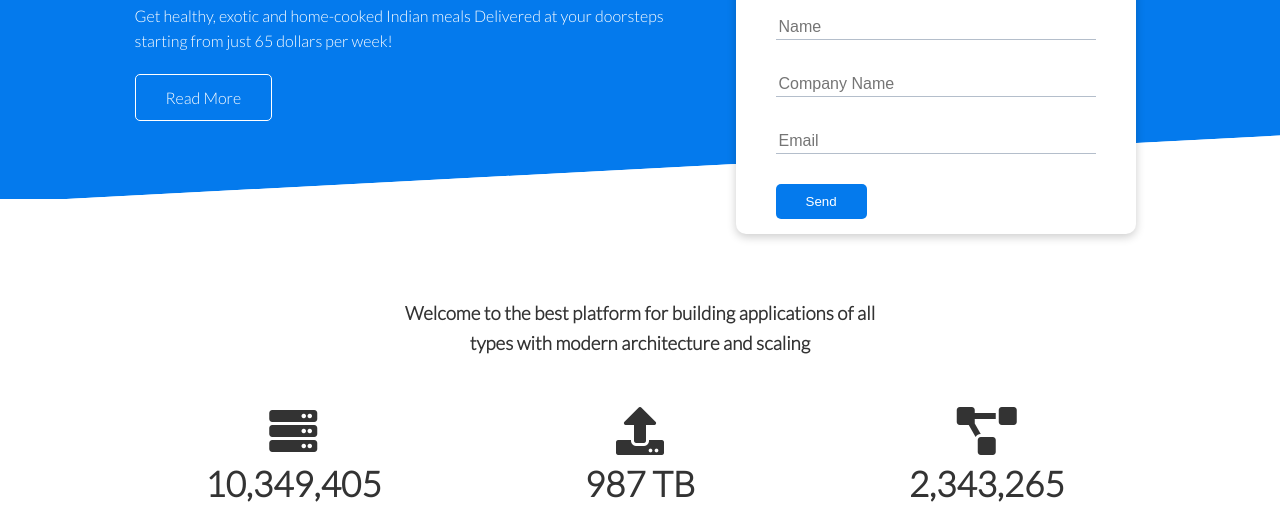
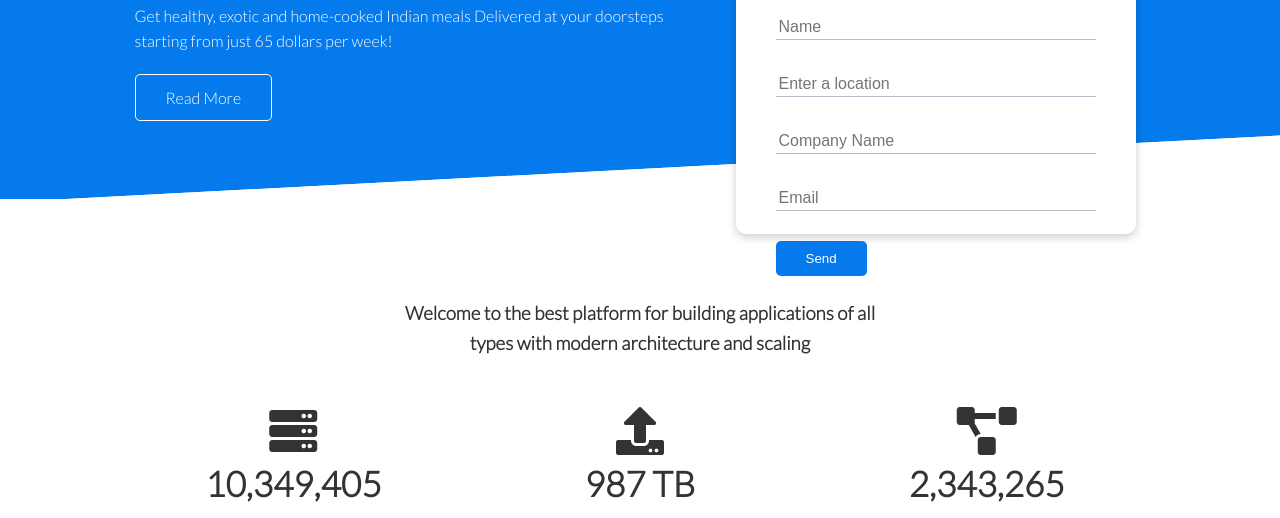
Before and after one commit to Hargun19/MealFlix, a plain HTML site: page index.html in a window 1280 px wide. Shown: the part 271-789 px from the top of the page. Drawn offline with Linux system fonts and the light colour scheme.

Commit message:
Added a location in form

```diff
--- a/index.html
+++ b/index.html
@@ -42,6 +42,11 @@
                     <div class="form-control">
                         <input type="text" name="name" placeholder="Name" required>
                     </div>
+                    <div class="form-control">
+                    <input id="pac-input" class="controls" type="text"
+                    placeholder="Enter a location">
+                </div>
+                <div id="map"></div>
                     <div class="form-control">
                         <input type="text" name="company" placeholder="Company Name" required>
                     </div>
```
